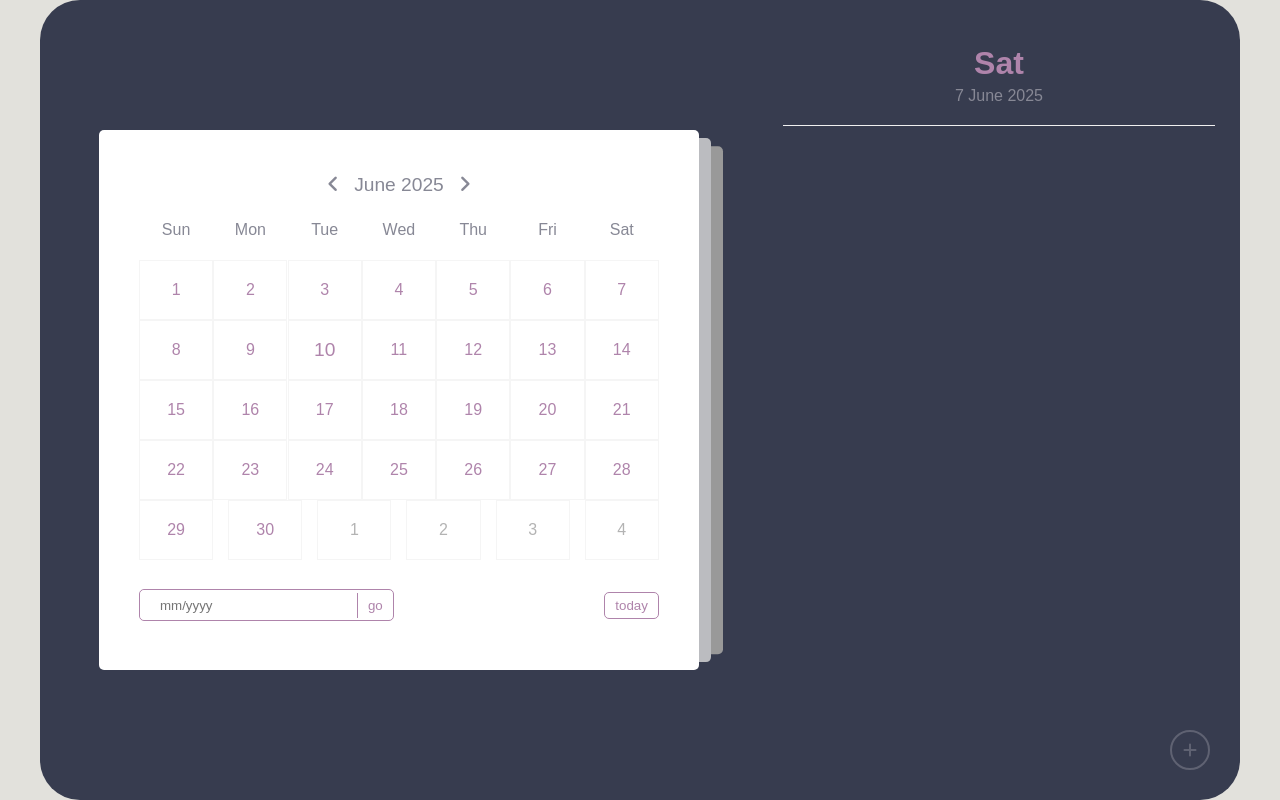
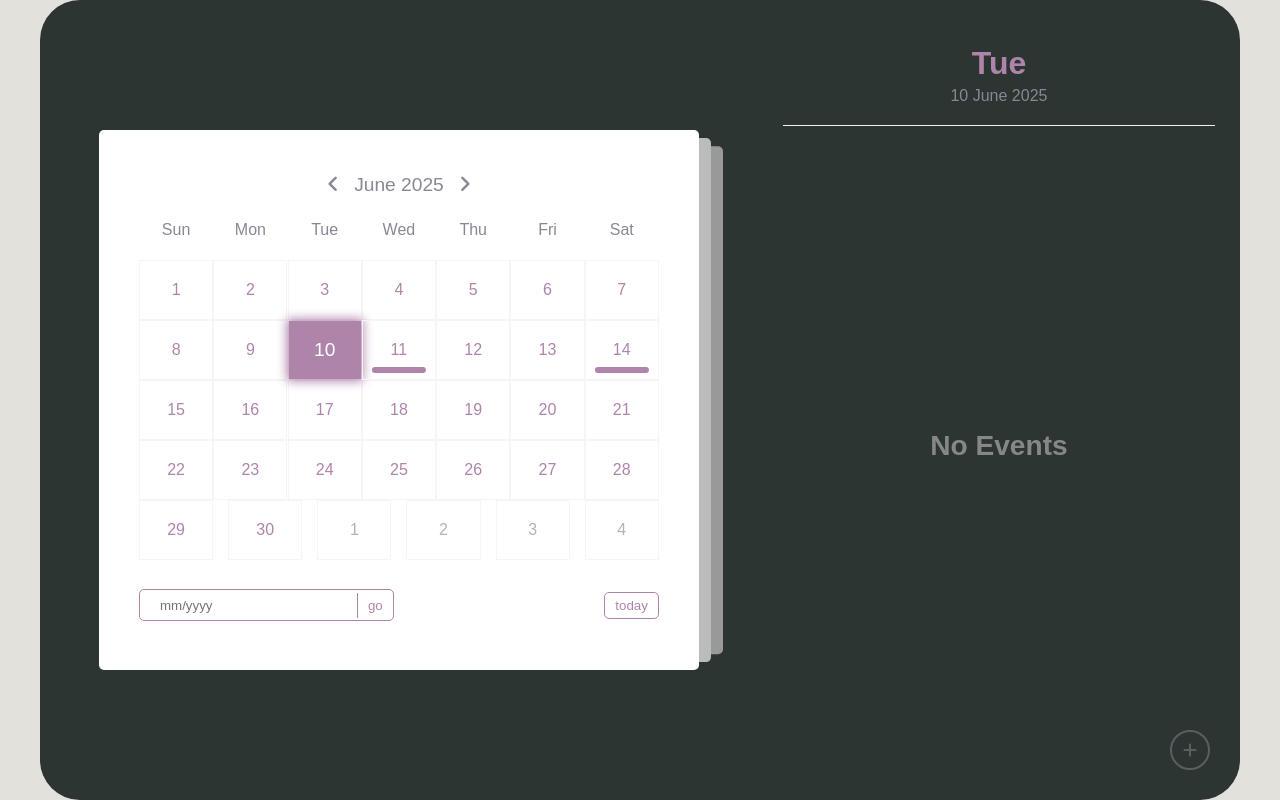
Before and after one commit to RenukaCode/js-mini-projects, a plain HTML site: page Mini/mini-calendar/cal.html in a window 1280 px wide. Both pictures are taken after a click on the element "10". Drawn offline with Linux system fonts and the light colour scheme.

Commit message:
on process

```diff
--- a/Mini/mini-calendar/cal.css
+++ b/Mini/mini-calendar/cal.css
@@ -27,7 +27,7 @@ body{
     color: #fff;
     display: flex;
     border-radius: 40px;
-    background-color: #373c4f;
+    background-color: #2c3531;
     box-sizing: border-box;
 }
 
@@ -385,7 +385,7 @@ body{
     margin-left: 15px;
     pointer-events: none;
 }
-.event::after{
+.events .event::after{
     content: "✔️";
     position: absolute;
     top: 50%;
@@ -399,8 +399,19 @@ body{
     transform: translateY(-50%);
 }
 
-.event:hover::after{
+.events .event:hover::after{
     display: flex;
+}
+
+.events .no-event{
+    width: 100%;
+    height: 100%;
+    display: flex;
+    align-items: center;
+    justify-content: center;
+    font-size: 1.5rem;
+    font-weight: 500;
+    color: #878787;
 }
 
 .add-event-wrapper{
--- a/Mini/mini-calendar/cal.js
+++ b/Mini/mini-calendar/cal.js
@@ -5,7 +5,11 @@ const calendar = document.querySelector(".calendar"),
   next = document.querySelector(".next"),
   todayBtn = document.querySelector(".today-btn"),
   gotoBtn = document.querySelector(".goto-btn"),
-  dateInput = document.querySelector(".date-input")
+  dateInput = document.querySelector(".date-input"),
+  eventDay = document.querySelector(".event-day"),
+  eventDate = document.querySelector(".event-date"),
+  eventsContainer = document.querySelector(".events"),
+  addEventSubmit = document.querySelector(".add-event-btn")
 
   let today = new Date();
   let activeDay;
@@ -18,13 +22,42 @@ const calendar = document.querySelector(".calendar"),
     "March",
     "April",
     "May",
-    "june",
+    "June",
     "July",
     "August",
     "September",
     "October",
     "November",
     "December",
+  ];
+
+  const eventsArr = [
+    {
+        day : 11,
+        month : 6,
+        year : 2025,
+        events : [
+            {
+                title : "Event 1 lorem ipsum dolar sit genfa tersd dsad",
+                time : "10:00 AM",
+            },
+            {
+                title : "Event 2",
+                time : "11:00 AM",
+            },
+        ],
+    },
+    {
+        day : 14,
+        month : 6,
+        year : 2025,
+        events : [
+            {
+                title : "Event 1 lorem ipsum dolar sit genfa tersd dsad",
+                time : "10:00 AM",
+            },
+        ],
+    },
   ];
 
   function initCalendar(){
@@ -43,14 +76,41 @@ const calendar = document.querySelector(".calendar"),
         days += `<div class="day prev-date">${prevDays - i + 1}</div>`;
     }
 
-    for(let j = 1; j <= lastDate;j++){
+    for(let j = 1; j <= lastDate; j++){
+        let event = false;
+        eventsArr.forEach((eventObj) => {
+            if(
+                eventObj.day === j &&
+                eventObj.month === month + 1 &&
+                eventObj.year === year
+            )
+            {
+                event = true;
+            }
+        });
+
         if(j === new Date().getDate() &&
         year === new Date().getFullYear() &&
         month === new Date().getMonth()){
-           days += `<div class="day today">${j}</div>`;
+
+            activeDay = j;
+            getActiveDay(j)
+            updateEvents(j);
+
+            if(event){
+                days += `<div class="day today active event">${j}</div>`;
+            }
+            else{
+                days += `<div class="day today active">${j}</div>`;
+            }
+        }
+        else{
+            if(event){
+                days += `<div class="day event">${j}</div>`;
             }
             else{
                 days += `<div class="day">${j}</div>`;
+            }
         }
     }
 
@@ -58,8 +118,12 @@ const calendar = document.querySelector(".calendar"),
         days += `<div class="day next-date">${k}</div>`;
     }
     daysContainer.innerHTML = days;
+
+    addListener()
   }
+
   initCalendar();
+
   function prevMonth(){
     month--;
     if(month < 0){
@@ -86,23 +150,16 @@ todayBtn.addEventListener("click", () => {
     month = today.getMonth();
     year = today.getFullYear();
     initCalendar();
-})
+  });
 
   dateInput.addEventListener("input", (e) => {
-    dateInput.value = dateInput.value.replace(/[^0-9/]/g, "");  //allow only numbers
+    dateInput.value = dateInput.value.replace(/[^0-9/]/g, "");
     if(dateInput.value.length === 2){
-        dateInput.value += "/";    //add slash when two numbers entered
+        dateInput.value += "/";
     }
-
     if(dateInput.value.length > 7){
         dateInput.value = dateInput.value.slice(0, 7);
     }
-
-    // if(e.inputType = "deleteContentBackward"){
-    //     if(dateInput.value.length === 3){
-    //         dateInput.value = dateInput.value.slice(0, 2);
-    //     }
-    // }
   });
 
   gotoBtn.addEventListener("click", gotoDate);
@@ -114,7 +171,7 @@ function gotoDate(){
             month = dateArr[0] - 1;
             year = dateArr[1];
             initCalendar();
-            return
+            return;
         }
     }
     alert("invalid date");
@@ -122,10 +179,10 @@ function gotoDate(){
 
   const addEventBtn = document.querySelector(".add-event"),
         addEventContainer = document.querySelector(".add-event-wrapper"),
-      addEventCloseBtn = document.querySelector(".close");
-      addEventTitle = document.querySelector("event-name"),
-      addEventFrom = document.querySelector("event-time-from"),
-      addEventTo = document.querySelector("event-time-to");
+        addEventCloseBtn = document.querySelector(".close"),
+        addEventTitle = document.querySelector(".event-name"),
+        addEventFrom = document.querySelector(".event-time-from"),
+        addEventTo = document.querySelector(".event-time-to");
 
   addEventBtn.addEventListener("click", () => {
     addEventContainer.classList.toggle("active");
@@ -139,18 +196,127 @@ document.addEventListener("click",(e) =>{
     if(e.target !== addEventBtn && !addEventContainer.contains(e.target) ){
         addEventContainer.classList.remove("active");
     }
+  });
+
+  addEventTitle.addEventListener("input", (e) => {
+    addEventTitle.value = addEventTitle.value.slice(0, 50);
+  });
+
+  addEventFrom.addEventListener("input", (e) => {
+    addEventFrom.value = addEventFrom.value.replace(/[^0-9:]/g, "");
+    if(addEventFrom.value.length === 2){
+        addEventFrom.value += ":";
+    }
+    if(addEventFrom.value.length > 5){
+        addEventFrom.value = addEventFrom.value.slice(0, 5);
+    }
+  });
+
+  addEventTo.addEventListener("input", (e) => {
+    addEventTo.value = addEventTo.value.replace(/[^0-9:]/g, "");
+    if(addEventTo.value.length === 2){
+        addEventTo.value += ":";
+    }
+    if(addEventTo.value.length > 5){
+        addEventTo.value = addEventTo.value.slice(0, 5);
+    }
+  });
+
+  function addListener(){
+    const days = document.querySelectorAll(".day");
+    days.forEach((day) => {
+        day.addEventListener("click" , (e) => {
+            activeDay = Number(e.target.innerHTML);
+
+            getActiveDay(e.target.innerHTML);
+             updateEvents(Number(e.target.innerHTML));
+
+            days.forEach((day) =>{
+                day.classList.remove("active");
+            });
+
+             if(e.target.classList.contains("prev-date")){
+                prevMonth();
+
+                setTimeout(() => {
+                    const days = document.querySelectorAll(".day");
+
+
+                    days.forEach((day) => {
+                        if(!day.classList.contains("prev-date") &&
+                             day.innerHTML === e.target.innerHTML){
+                            day.classList.add("active");
+                        }
+                    });
+                }, 100);
+             } else if(e.target.classList.contains("next-date")){
+                nextMonth();
+
+                setTimeout(() => {
+                    const days = document.querySelectorAll(".day");
+
+
+                    days.forEach((day) => {
+                        if(!day.classList.contains("next-date") &&
+                             day.innerHTML === e.target.innerHTML){
+                            day.classList.add("active");
+                        }
+                    });
+                }, 100);
+             }
+             else{
+                e.target.classList.add("active");
+             }
+
+        });
+    });
+  }
+
+  function getActiveDay(date){
+    const day = new Date(year, month, date);
+    const dayName = day.toString().split(" ")[0];
+    eventDay.innerHTML = dayName;
+    eventDate.innerHTML = date + " " + months[month] + " " + year;
+  }
+
+  function updateEvents(date){
+    let events = "";
+    eventsArr.forEach((event) =>{
+        if(date === event.day &&
+           month + 1 === event.month &&
+           year === event.year
+         ){
+            event.events.forEach((event) => {
+                events += `
+                <div class = "event">
+                 <div class = "title">
+                    <i class ="fas fa-circle"></i>
+                  <h3 class ="event-time">${event.title}</h3>
+                 </div>
+                 <div class ="event-time">
+                   <span class = "event-time">${event.time}</span>
+                 </div>
+                </div>
+                `;
             })
+        }
+    });
 
-// addEventTitle.addEventListener("input", (e) => {
-//     addEventTitle.value = addEventTitle.value.slice(0, 50);
-// });
+    if((events == "")){
+        events = `<div class = "no-event">
+        <h3>No Events</h3>
+        </div>`;
+    }
 
-// addEventFrom.addEventListener("input", (e) => {
-//     addEventFrom.value = addEventFrom.value.replace(/[^0-9:]/g, "");
-//     if(addEventFrom.value.length === 2){
-//         addEventFrom.value += ":";
-//     }
-//     if(addEventFrom.value.length > 5){
-//         addEventFrom.value = addEventFrom.value.slice(0, 5);
-//     }
-// })
+    eventsContainer.innerHTML = events;
+  }
+
+  addEventSubmit.addEventListener("click", ()=>{
+    const eventTitle = addEventTitle.value;
+    const eventTimeFrom = addEventFrom.value;
+    const eventTimeTo = addEventTo.value;
+
+    if(eventTitle === "" || eventTimeFrom === "" || eventTimeTo === ""){
+        alert("Please fill all the fields");
+    }
+  })
```
Lines whose indentation alone changed are shown as unchanged.
